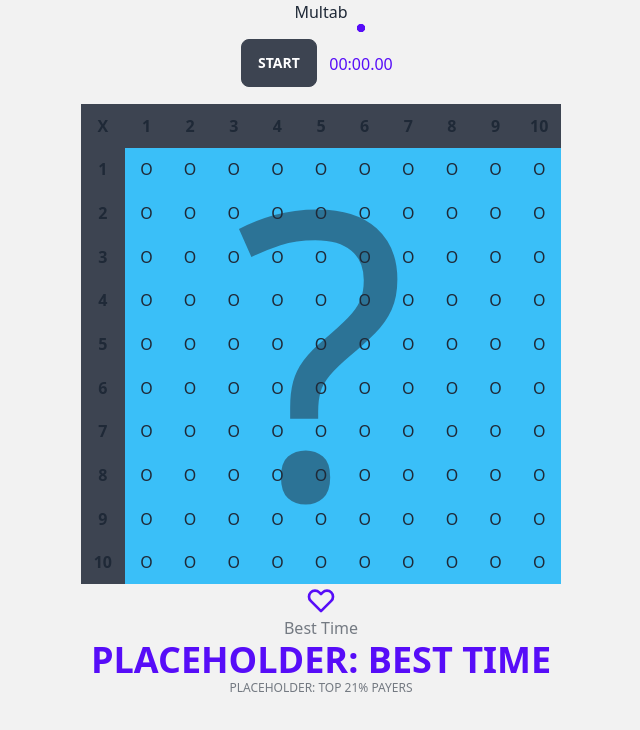
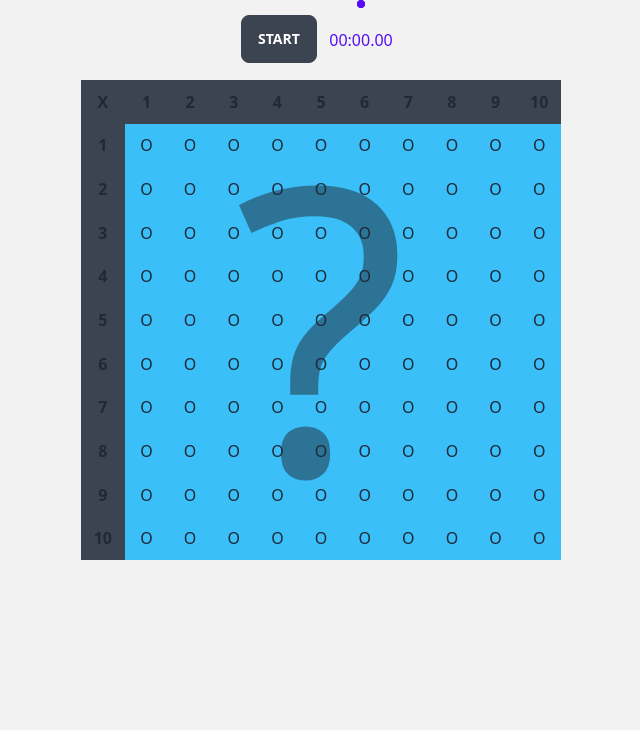
Before and after one commit to fyasla/multab, a SvelteKit app: page / in a window 1280 px wide. Shown: the top 730 px of the page, without its empty margins (319-959 px from the left). Built offline with nearby package versions, Linux system fonts and the light colour scheme.

Commit message:
delete some stuff to keep it to the minimum

```diff
--- a/src/routes/+page.svelte
+++ b/src/routes/+page.svelte
@@ -1,5 +1,4 @@
 <script lang="ts">
-    import BestTime from './BestTime.svelte';
     import Game from './Game.svelte';
 	import GoalNumber from './GoalNumber.svelte';
 	import Timer from './Timer.svelte';
@@ -7,12 +6,10 @@
 
 <slot >
     <div class="flex h-100vh v-100vw items-center bg-base-200 flex-col">
-        <h1 class="hero">Multab</h1>
         <Timer/>
         <div class="relative">
             <GoalNumber/>
             <Game />
         </div>
-        <BestTime/>
     </div>
 </slot>
--- a/src/routes/BestTime.svelte
+++ /dev/null
@@ -1,8 +0,0 @@
-<div class="flex flex-col items-center w-table">
-    <div class="stat-figure text-primary">
-      <svg xmlns="http://www.w3.org/2000/svg" fill="none" viewBox="0 0 24 24" class="inline-block w-8 h-8 stroke-current"><path stroke-linecap="round" stroke-linejoin="round" stroke-width="2" d="M4.318 6.318a4.5 4.5 0 000 6.364L12 20.364l7.682-7.682a4.5 4.5 0 00-6.364-6.364L12 7.636l-1.318-1.318a4.5 4.5 0 00-6.364 0z"></path></svg>
-    </div>
-    <div class="stat-title">Best Time</div>
-    <div class="stat-value text-primary">PLACEHOLDER: BEST TIME</div>
-    <div class="stat-desc">PLACEHOLDER: TOP 21% PAYERS</div>
-</div>
--- a/src/routes/Square.svelte
+++ b/src/routes/Square.svelte
@@ -2,7 +2,7 @@
 
 <script lang="ts">
 	import { onDestroy } from 'svelte';
-	import { fade } from 'svelte/transition';
+	import { draw, fade, fly } from 'svelte/transition';
     import { products, currentIndex, lastSquareClicked, hoveredSquare, malusTime, gameStatus, GameStatus } from '../store.js';
 
 	export let x :number;
@@ -68,7 +68,7 @@
     <th class="flex flex-1 justify-center items-center bg-neutral neutral-content aspect-square" on:mouseenter={updateHoveredSquare} class:bg-neutral-focus={isSquareHovered || isSecondaryHovered}>{x}</th>
 {:else}
     {#if isVisible}
-    <td in:fade class="flex flex-1 justify-center items-center bg-success success-content aspect-square" on:mouseenter={updateHoveredSquare}>
+    <td in:fly class="flex flex-1 justify-center items-center bg-success success-content aspect-square" on:mouseenter={updateHoveredSquare}>
         {x * y}
     </td>
     {:else}
```
